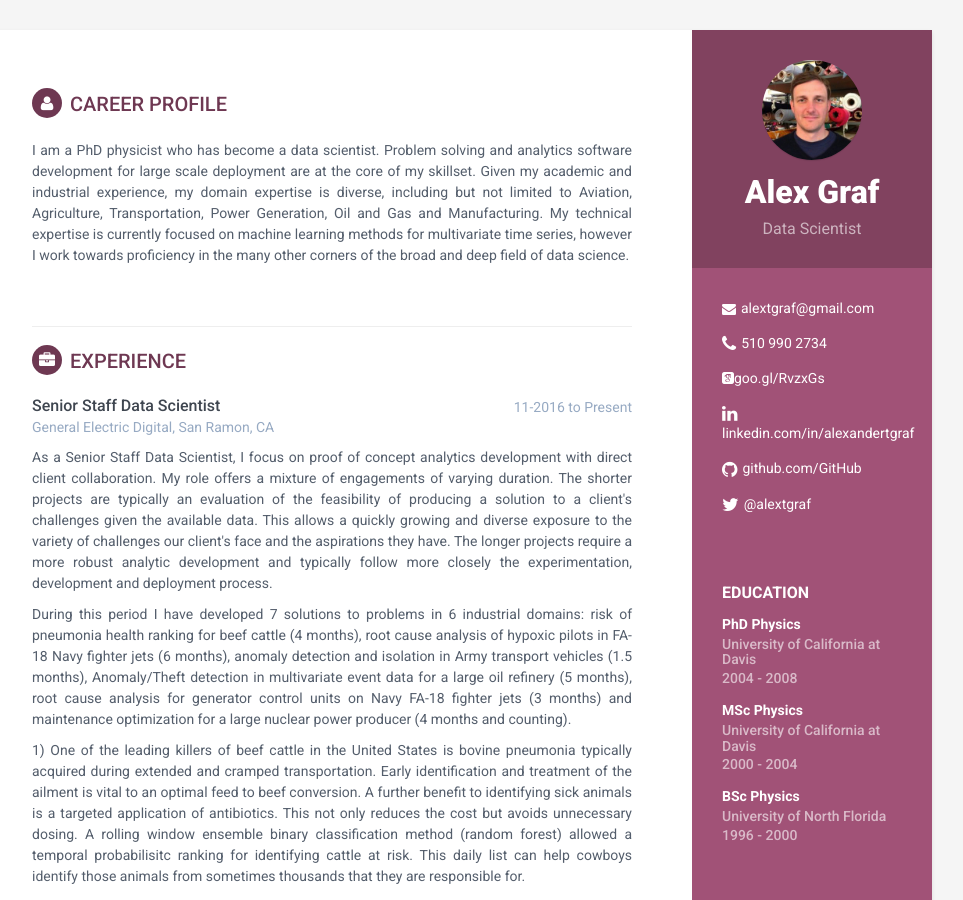
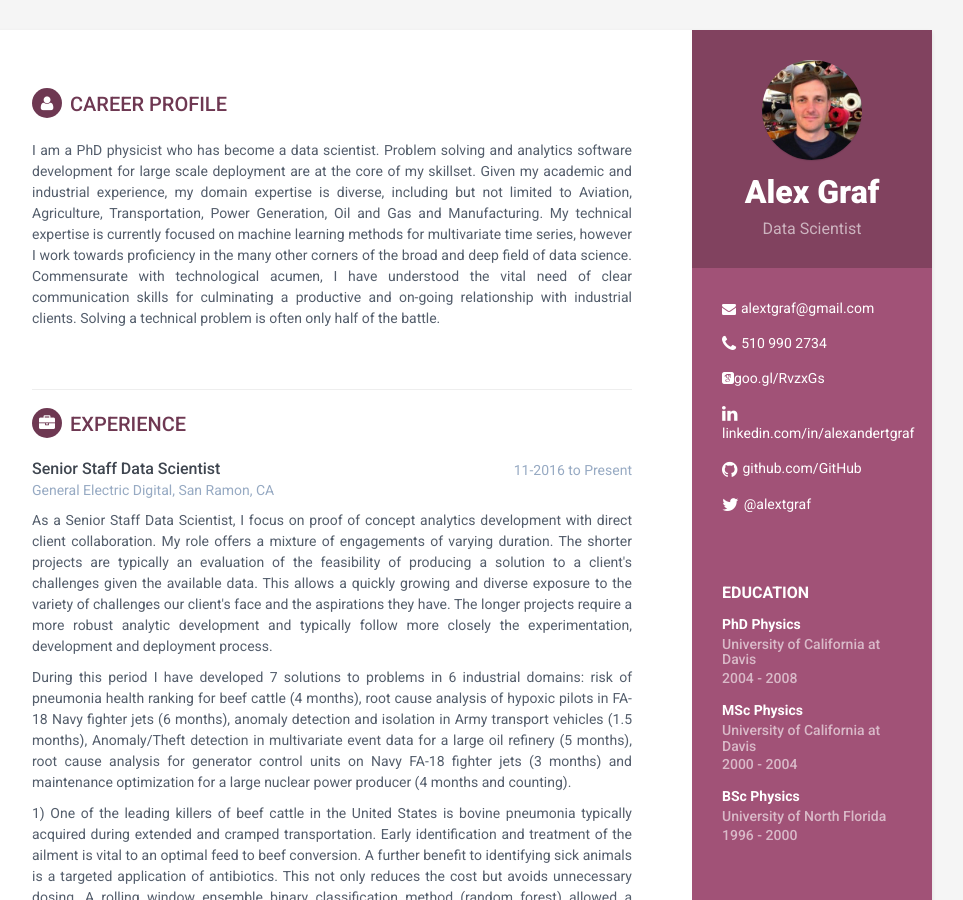
Before and after one commit to AlexanderGraf/online-cv, a Jekyll site: the page built from index.html, in a window 1280 px wide and 900 px high. Shown: the whole window, without its empty margins (188-1151 px from the left). Built offline with Jekyll 4.4.1, drawn with Linux system fonts in a browser that asks for light colours; some web fonts are replaced.

Commit message:
update text

```diff
--- a/_includes/career-profile.html
+++ b/_includes/career-profile.html
@@ -1,6 +1,6 @@
 <section class="section summary-section">
 <h2 class="section-title"><i class="fa fa-user"></i>Career Profile</h2>
 <div class="summary">
-    <p style="text-align:justify">I am a PhD physicist who has become a data scientist. Problem solving and analytics software development for large scale deployment are at the core of my skillset. Given my academic and industrial experience, my domain expertise is diverse, including but not limited to Aviation, Agriculture, Transportation, Power Generation, Oil and Gas and Manufacturing.  My technical expertise is currently focused on machine learning methods for multivariate time series, however I work towards proficiency in the many other corners of the broad and deep field of data science.</p>
+    <p style="text-align:justify">I am a PhD physicist who has become a data scientist. Problem solving and analytics software development for large scale deployment are at the core of my skillset. Given my academic and industrial experience, my domain expertise is diverse, including but not limited to Aviation, Agriculture, Transportation, Power Generation, Oil and Gas and Manufacturing.  My technical expertise is currently focused on machine learning methods for multivariate time series, however I work towards proficiency in the many other corners of the broad and deep field of data science. Commensurate with technological acumen, I have understood the vital need of clear communication skills for culminating a productive and on-going relationship with industrial clients. Solving a technical problem is often only half of the battle.</p>
 </div><!--//summary-->
 </section><!--//section-->
```
